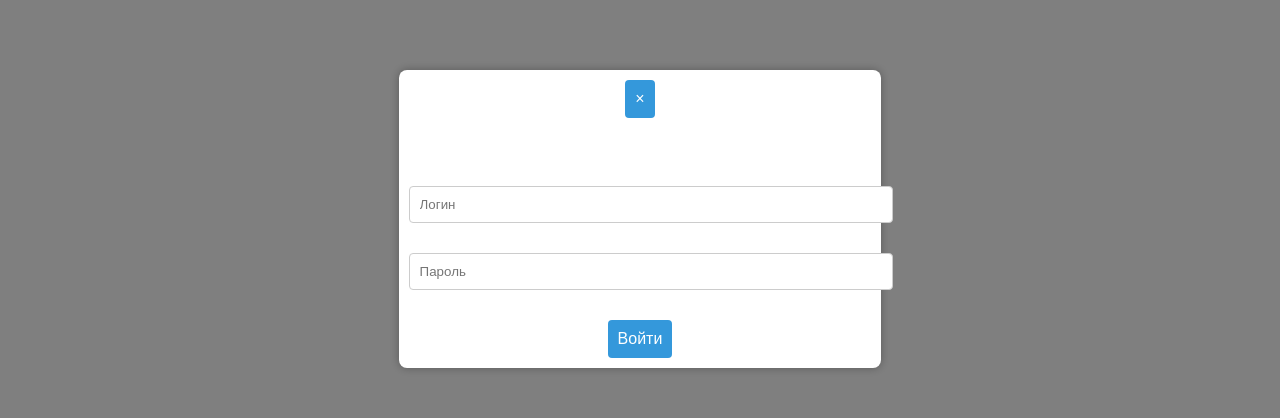
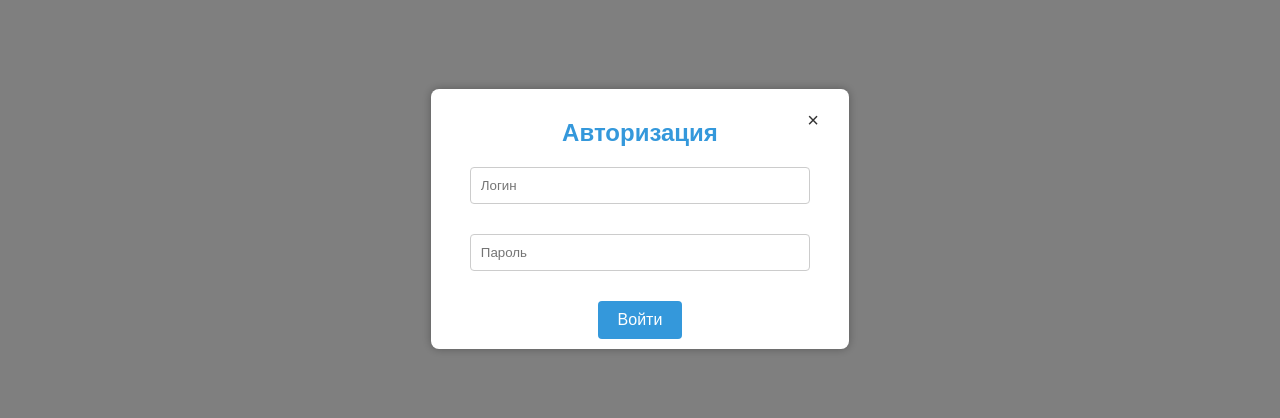
Before and after one commit to EatEaze/eat-eaze-vue, a Vue app: page / in a window 1280 px wide. Both pictures are taken after a click on the button "Авторизоваться". Shown: the part 181-599 px from the top of the page. Built offline with nearby package versions, Linux system fonts and the light colour scheme; no server answers.

Commit message:
Made auth modal layout

```diff
--- a/src/components/AuthModal.vue
+++ b/src/components/AuthModal.vue
@@ -1,14 +1,16 @@
 <template>
     <div class="auth-modal">
+      <transition name="fade">
         <div class="auth-modal-content">
-        <!-- Здесь разместите содержимое вашего окна авторизации -->
-        <!-- Например, поля ввода логина и пароля, кнопка входа и т.д. -->
           <button class="close-button" @click="closeModal">&times;</button>
           <h2>Авторизация</h2>
+          <div class="input-container">
             <input type="text" placeholder="Логин" v-model="username" />
             <input type="password" placeholder="Пароль" v-model="password" />
-        <button @click="login">Войти</button>
           </div>
+          <button class="auth-button" @click="login">Войти</button>
+        </div>
+      </transition>
     </div>
   </template>
 
@@ -33,7 +35,7 @@
     }
   };
   </script>
-
+  background-color: rgba(0, 0, 0, 0.5); /* Полупрозрачный фон */
   <style scoped>
   .auth-modal {
     display: flex;
@@ -52,10 +54,11 @@
     padding: 10px;
     border-radius: 8px;
     box-shadow: 0 0 10px rgba(0, 0, 0, 0.3);
+    position: relative;
   }
 
   .auth-modal input {
-  width: 100%;
+  width: 80%;
   padding: 10px;
   margin-bottom: 30px;
   border: 1px solid #ccc;
@@ -65,7 +68,7 @@
 .auth-modal button {
   background-color: #3498db;
   color: #fff;
-  padding: 10px;
+  padding: 10px 20px;
   border: none;
   border-radius: 4px;
   cursor: pointer;
@@ -73,6 +76,22 @@
   transition: background-color 0.3s ease-in-out;
 }
 
+h2 {
+  color: #3498db;
+}
+
+.auth-modal .close-button {
+  position: absolute;
+  top: 10px;
+  right: 10px;
+  margin-left: 50px;
+  background: none;
+  border: none;
+  font-size: 20px;
+  cursor: pointer;
+  color: #333;
+}
+
 .auth-modal button:hover {
   background-color: #2980b9;
 }
--- a/src/components/FoodCard.vue
+++ b/src/components/FoodCard.vue
@@ -2,6 +2,7 @@
   <div class="position-card">
   <img :src="position.imageURL" alt="Position Image" class="flat-image" />
   <h3 class="flat-title">{{ position.positionName }}</h3>
+  <h3 class="flat-price">{{ position.price  }} руб.</h3>
   <button class="flat-button">Добавить в корзину</button>
   </div>
 </template>
@@ -29,14 +30,19 @@ transition: transform 0.2s ease-in-out;
 }
 
 .flat-image {
-height: 250px;
-width: 250px;
+height: 200px;
+width: 200px;
 border-radius: 8px;
 margin-bottom: 10px;
 }
 
 .flat-title {
 font-size: 1.3rem;
+margin-bottom: 10px;
+}
+
+.flat-price {
+  font-size: 1rem;
 margin-bottom: 10px;
 }
 
```
Lines whose indentation alone changed are shown as unchanged.
